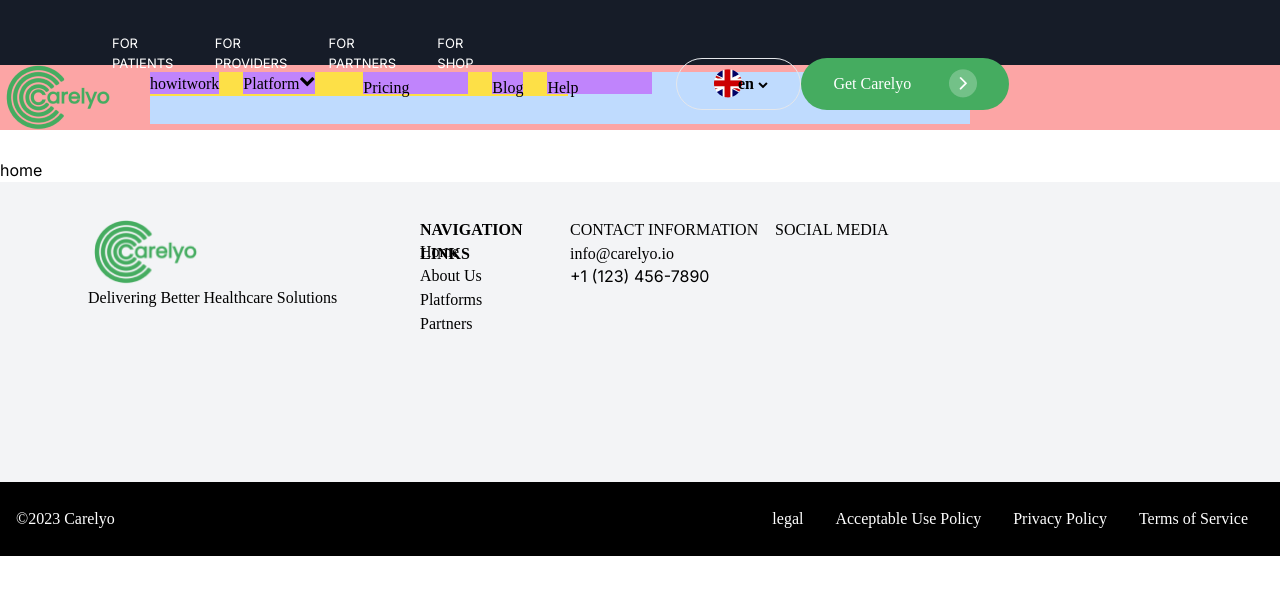
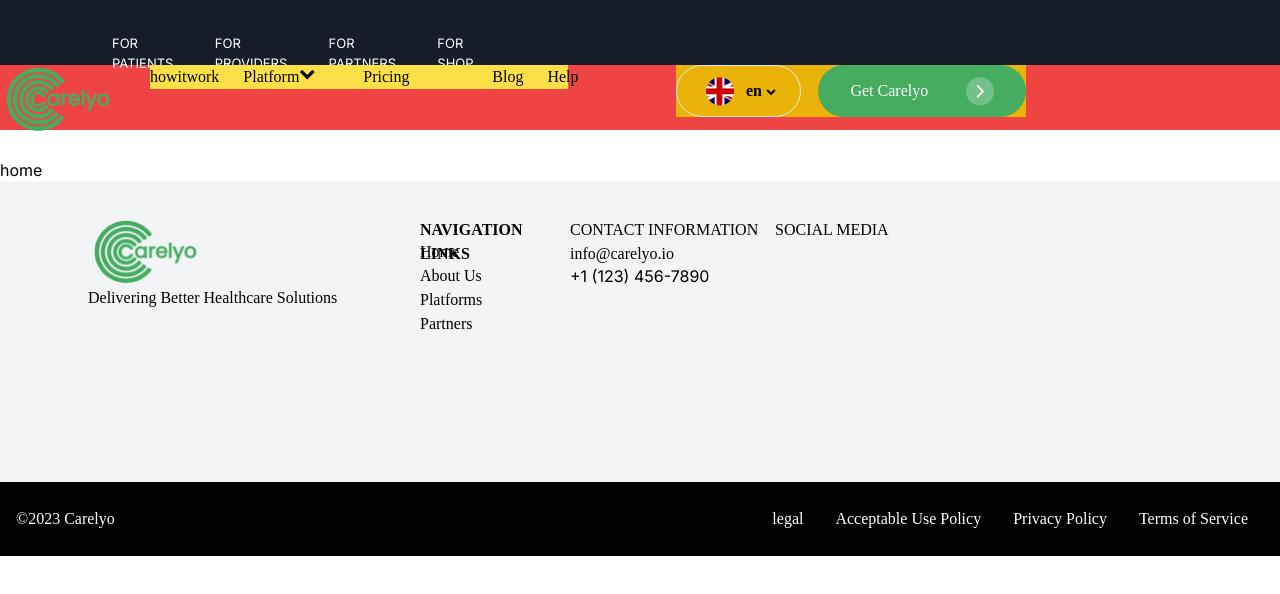
Before and after one commit to meeruu8282/next-mongodb-clerk, a Next.js app: page / in a window 1280 px wide. Shown: the top 594 px of the page. Built offline with nearby package versions, Linux system fonts and the light colour scheme.

Commit message:
more css in navbar

```diff
--- a/src/app/globals.css
+++ b/src/app/globals.css
@@ -5,6 +5,7 @@
 .topNavbarInner {
   @apply flex w-[391px] h-[32px] text-white left-[144px] px-[9]   font-[Poppins];
 }
+
 .getCareButton {
   @apply bg-gray-700 px-5 py-2 rounded-lg flex items-center justify-center transition-colors duration-300 bg-[rgba(69,172,96,1)] text-white;
 }
@@ -35,14 +36,14 @@
   visibility: visible;
 }
 .nav-item {
-  @apply flex text-2xl   text-black font-[Poppins] leading-normal  items-center  border-none bg-transparent p-0 cursor-pointer   bg-red-300
+  @apply flex    text-black font-[Poppins] leading-normal    border-none bg-transparent p-0 cursor-pointer
    h-[65px] space-x-9;
 }
 .carelyoButton {
   @apply bg-[rgba(69,172,96,1)] rounded-[35px] w-[208px] h-[52px] relative   text-white px-8 py-1   transition-colors duration-300 hover:bg-[rgba(59,199,86,1)];
 }
 .carelyoButtonText {
-  @apply h-[22px] text-[16px]  flex items-center justify-between w-full ;
+  @apply h-[22px] text-[16px]  flex items-center justify-between w-full;
 }
 
 .footertext {
--- a/src/app/providers/Components/navbar.tsx
+++ b/src/app/providers/Components/navbar.tsx
@@ -10,8 +10,9 @@ export default function Navbar() {
 
   return (
     <div>
-      <div className="nav-item ">
-        <div>
+      <div className=" w-full flex   bg-red-500">
+        <div className="nav-item  ">
+          <div className="">
             <Link href="/">
               <Image
                 src="/Mask group.png"
@@ -22,24 +23,24 @@ export default function Navbar() {
             </Link>
           </div>
 
-        <div className="w-[820px] h-[52px] gap-[52px] bg-blue-200 ">
+          <div className="w-[820px] h-[52px] gap-[52px] ">
             <div className="w-[418px] h-[24px] gap-[24px] bg-yellow-300 flex text-1xl">
               <Link
                 href="/providers/howItWorks"
-              className="flex text-1xl w-[105px] h-[22px] bg-purple-400 text-[16px]"
+                className="  w-[105px] h-[22px] text-[16px]"
               >
                 howitwork
               </Link>
               <button
                 onClick={() => setIsOpen(!isOpen)}
-              className="flex text-1xl w-[105px] h-[22px] text-[16px] bg-purple-400"
+                className="flex text-1xl w-[105px] h-[22px] text-[16px] "
               >
                 Platform <i className="fa fa-chevron-down"></i>
               </button>
               <div className={isOpen ? "dropdown-visible" : "dropdown-hidden"}>
                 <ul className="ulPlatform">
                   <li>
-                  <Link href="/providers/platforms/clinics  " className="">
+                    <Link href="/providers/platforms/clinics " className="">
                       Clinics
                     </Link>
                   </li>
@@ -72,26 +73,26 @@ export default function Navbar() {
                 </ul>
               </div>
 
-            <Link href="/providers/pricing" className="text-black text-2xl">
-              <nav className="w-[105px] h-[22px] text-[16px] bg-purple-400">
+              <Link href="/providers/pricing" className="text-black ">
+                <nav className="flex  w-[105px] h-[22px] text-[16px]">
                   Pricing
                 </nav>
               </Link>
               <Link
                 href="/providers/blog"
-              className="text-black w-[105px] h-[22px] text-2xl text-[16px]  bg-purple-400"
+                className="text-black w-[105px] h-[22px]  text-[16px] "
               >
                 Blog
               </Link>
-            <Link href="/providers/help" className="text-black  text-2xl">
-              <nav className="w-[105px] h-[22px]  text-[16px]  bg-purple-400">
+              <Link href="/providers/help" className="text-black  ">
+                <nav className="flex text-1xl  w-[105px] h-[22px]  text-[16px] ">
                   Help
                 </nav>
               </Link>
 
-            <div className="flex text-1xl items-center">
+              <div className="flex  w-[350px] h-[52px] gap-[17px] text-1xl items-center bg-yellow-500">
                 <div className="flex items-center justify-center h-[52px] w-[125px] border-[1px] rounded-[35px]">
-                <div className="">
+                  <div className="mr-4">
                     <Image
                       src="/image 519.png"
                       alt="flagg"
@@ -125,6 +126,7 @@ export default function Navbar() {
               </div>
             </div>
           </div>
+        </div>{" "}
       </div>
     </div>
   );
```
Lines whose indentation alone changed are shown as unchanged.
